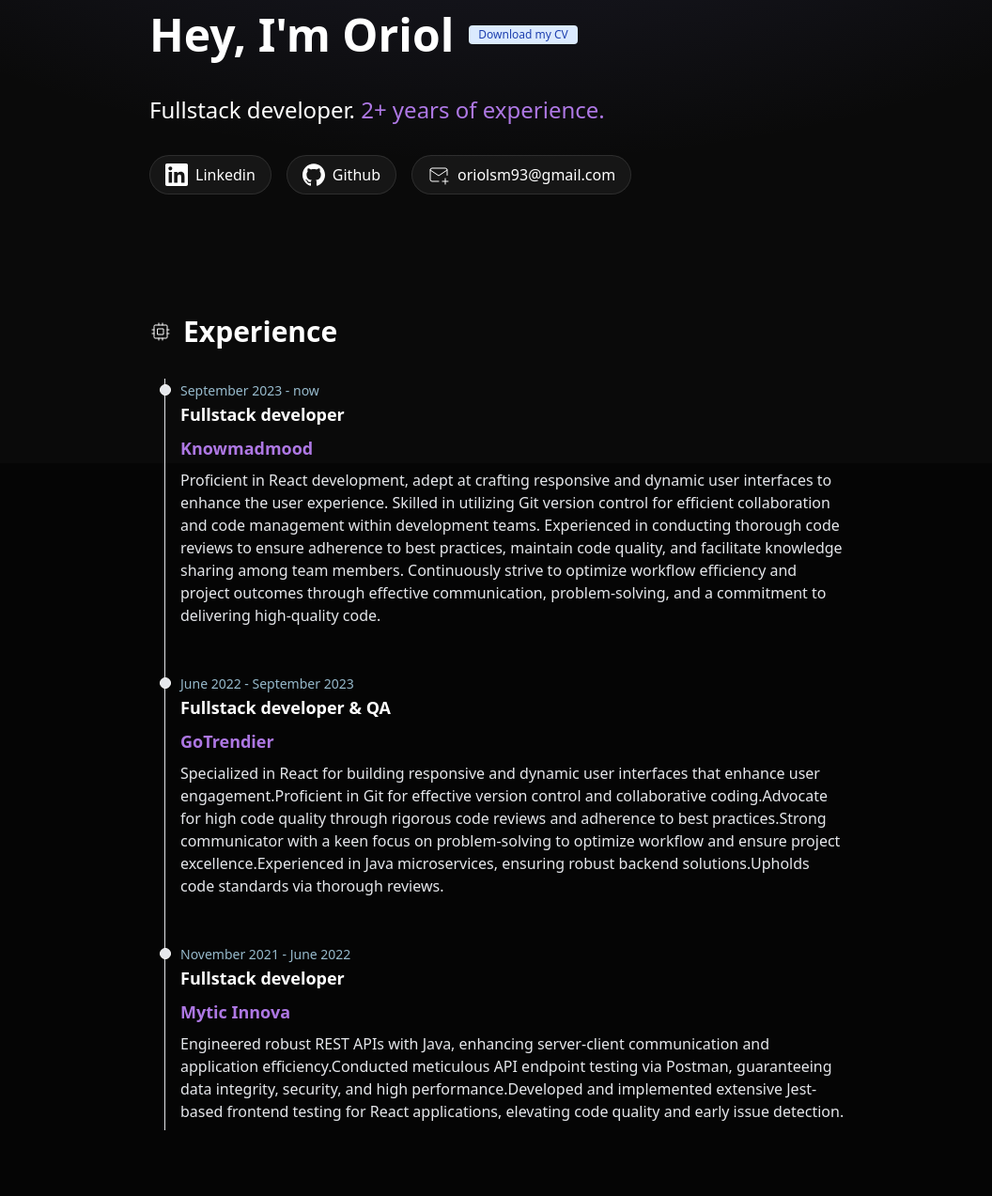
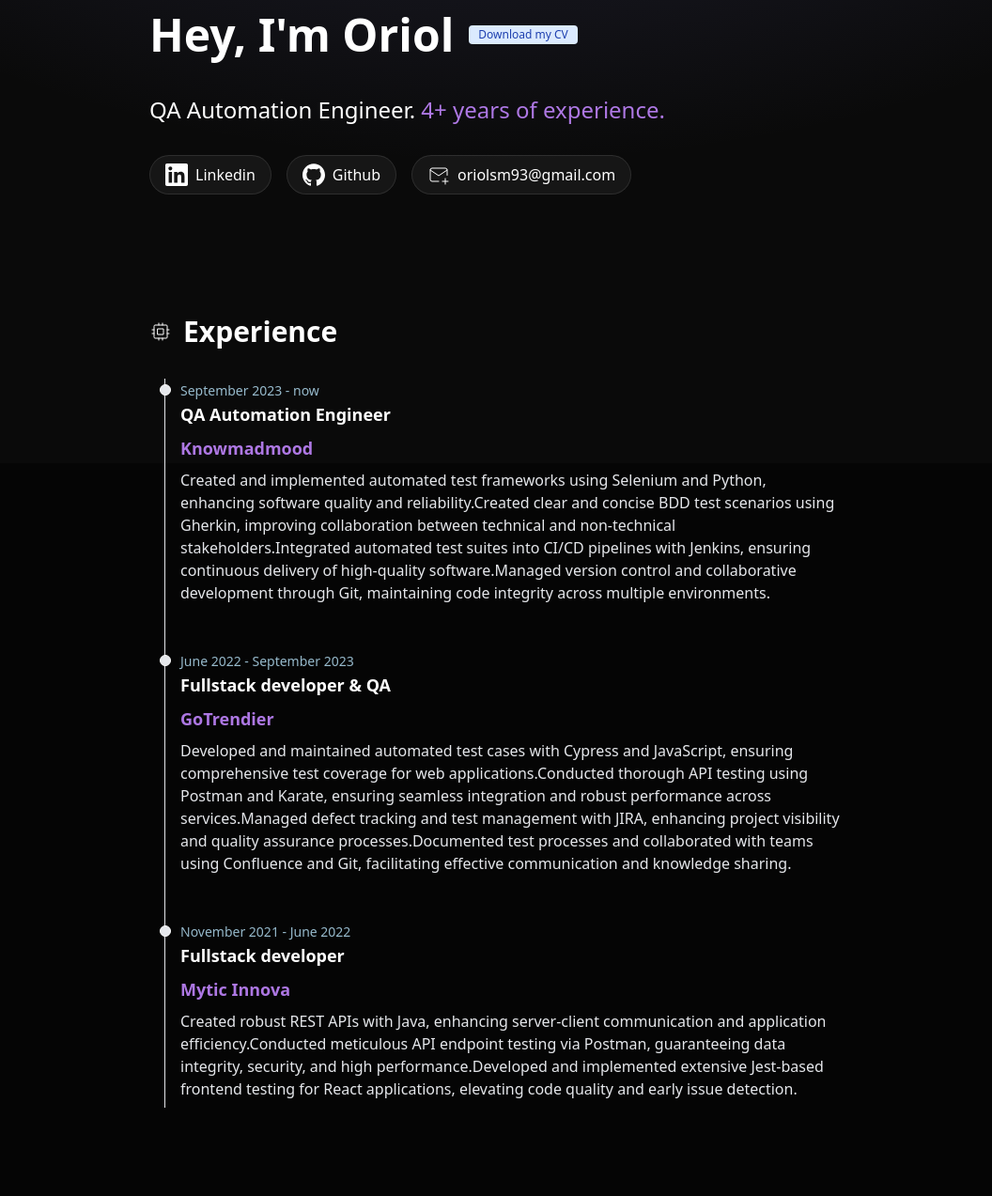
Before and after one commit to Hagaren5/Portfolio, an Astro site: page / in a window 1280 px wide. Shown: the part 307-1580 px from the top of the page at 94% size, without its empty margins (111-1167 px from the left). Built offline with nearby package versions, Linux system fonts and the light colour scheme; Astro itself is replaced by a stand-in of ours.

Commit message:
last changes to CV

```diff
--- a/src/components/AboutMe.astro
+++ b/src/components/AboutMe.astro
@@ -1,6 +1,6 @@
 <article class="text-pretty">
     <p class="pb-5">
-        Hello, my name is Oriol Sepúlveda and I'm a web developer from Barcelona.
+        Hello, my name is Oriol Sepúlveda and I'm a QA Automation Engineer from Barcelona.
     </p>
     <p class="pb-5">
         I like to try and learn new technologies. Such as this portfolio created with <strong class="text-purple-300">Astro </strong>.
--- a/src/components/Experience.astro
+++ b/src/components/Experience.astro
@@ -3,23 +3,25 @@ import ExperienceItem from './ExperienceItem.astro'
 
 const EXPERIENCE = [
   {
-    title: 'Fullstack developer',
+    title: 'QA Automation Engineer',
     company: 'Knowmadmood',
     date: 'September 2023 - now',
-    description:
-      'Proficient in React development, adept at crafting responsive and dynamic user interfaces to enhance the user experience. Skilled in utilizing Git version control for efficient collaboration and code management within development teams. Experienced in conducting thorough code reviews to ensure adherence to best practices, maintain code quality, and facilitate knowledge sharing among team members. Continuously strive to optimize workflow efficiency and project outcomes through effective communication, problem-solving, and a commitment to delivering high-quality code.'
+    description: [
+      'Created and implemented automated test frameworks using Selenium and Python, enhancing software quality and reliability.',
+      'Created clear and concise BDD test scenarios using Gherkin, improving collaboration between technical and non-technical stakeholders.',
+      'Integrated automated test suites into CI/CD pipelines with Jenkins, ensuring continuous delivery of high-quality software.',
+      'Managed version control and collaborative development through Git, maintaining code integrity across multiple environments.'
+    ]
   },
   {
     title: 'Fullstack developer & QA',
     company: 'GoTrendier',
     date: 'June 2022 - September 2023',
     description: [
-      'Specialized in React for building responsive and dynamic user interfaces that enhance user engagement.',
-      'Proficient in Git for effective version control and collaborative coding.',
-      'Advocate for high code quality through rigorous code reviews and adherence to best practices.',
-      'Strong communicator with a keen focus on problem-solving to optimize workflow and ensure project excellence.',
-      'Experienced in Java microservices, ensuring robust backend solutions.',
-      'Upholds code standards via thorough reviews.'
+      'Developed and maintained automated test cases with Cypress and JavaScript, ensuring comprehensive test coverage for web applications.',
+      'Conducted thorough API testing using Postman and Karate, ensuring seamless integration and robust performance across services.',
+      'Managed defect tracking and test management with JIRA, enhancing project visibility and quality assurance processes.',
+      'Documented test processes and collaborated with teams using Confluence and Git, facilitating effective communication and knowledge sharing.'
     ]
   },
   {
@@ -27,7 +29,7 @@ const EXPERIENCE = [
     company: 'Mytic Innova',
     date: 'November 2021 - June 2022',
     description: [
-      'Engineered robust REST APIs with Java, enhancing server-client communication and application efficiency.',
+      'Created robust REST APIs with Java, enhancing server-client communication and application efficiency.',
       'Conducted meticulous API endpoint testing via Postman, guaranteeing data integrity, security, and high performance.',
       'Developed and implemented extensive Jest-based frontend testing for React applications, elevating code quality and early issue detection.'
     ]
--- a/src/pages/index.astro
+++ b/src/pages/index.astro
@@ -14,7 +14,7 @@ import PersonIcon from '../components/icons/Person.astro'
 import AboutMe from '../components/AboutMe.astro'
 ---
 
-<Layout title="Oriol Sepúlveda - Desarrollador y Programador Web" description="2+ años de experiencia">
+<Layout title="Oriol Sepúlveda - QA Automation Engineer" description="4+ años de experiencia">
   <main class="px-4">
     <SectionContainer class="py-44 pb-32">
       <img
@@ -24,7 +24,7 @@ import AboutMe from '../components/AboutMe.astro'
       />
       <h1 class="text-white text-3xl md:text-4xl lg:text-5xl font-bold flex flex-row gap-x-4 pb-6 lg:pb-10">
         Hey, I'm Oriol <a
-          href="/Download/Oriol_Sepulveda_fullstack.pdf"
+          href="/Download/Oriol_Sepulveda_QA.pdf"
           class="flex justify-center items-center"
           download
         >
@@ -32,8 +32,8 @@ import AboutMe from '../components/AboutMe.astro'
         >
       </h1>
       <h2 class="text-xl lg:text-2xl text-wrap max-w-[700px]">
-        <span>Fullstack developer. </span>
-        <span class="text-purple-400/90"> 2+ years of experience.</span>
+        <span>QA Automation Engineer. </span>
+        <span class="text-purple-400/90"> 4+ years of experience.</span>
       </h2>
 
       <nav class="flex gap-4 mt-8 flex-wrap">
```
Also changed, not shown: 2 other files.
